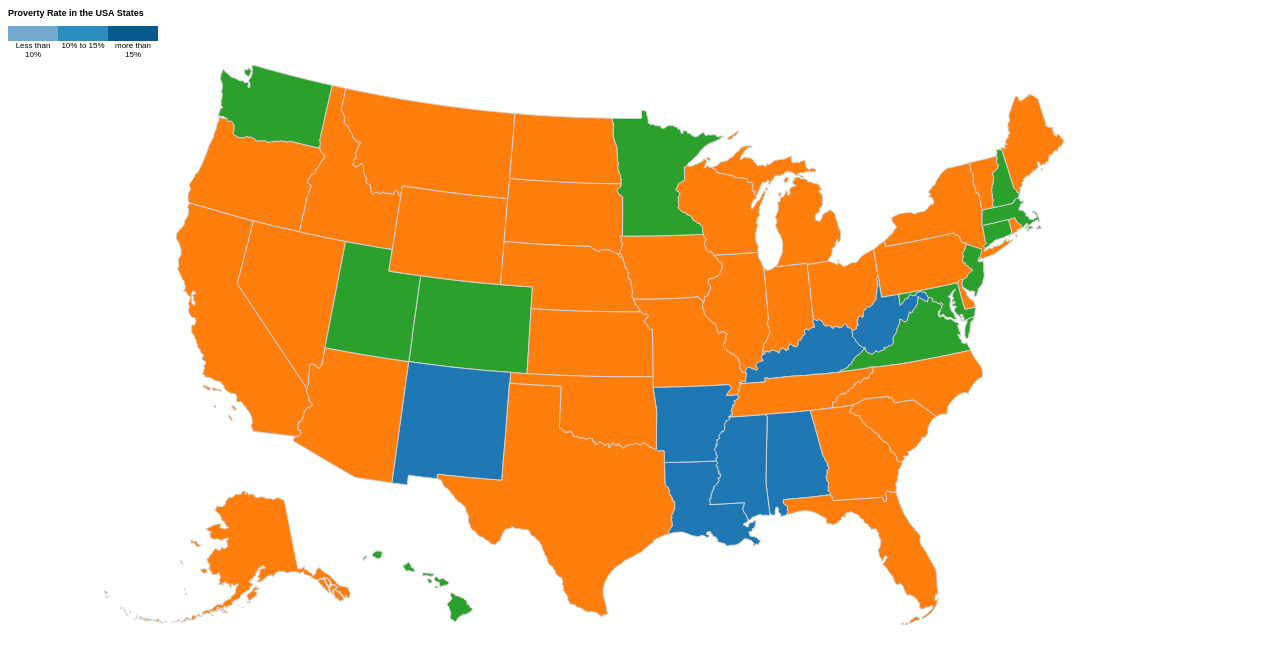
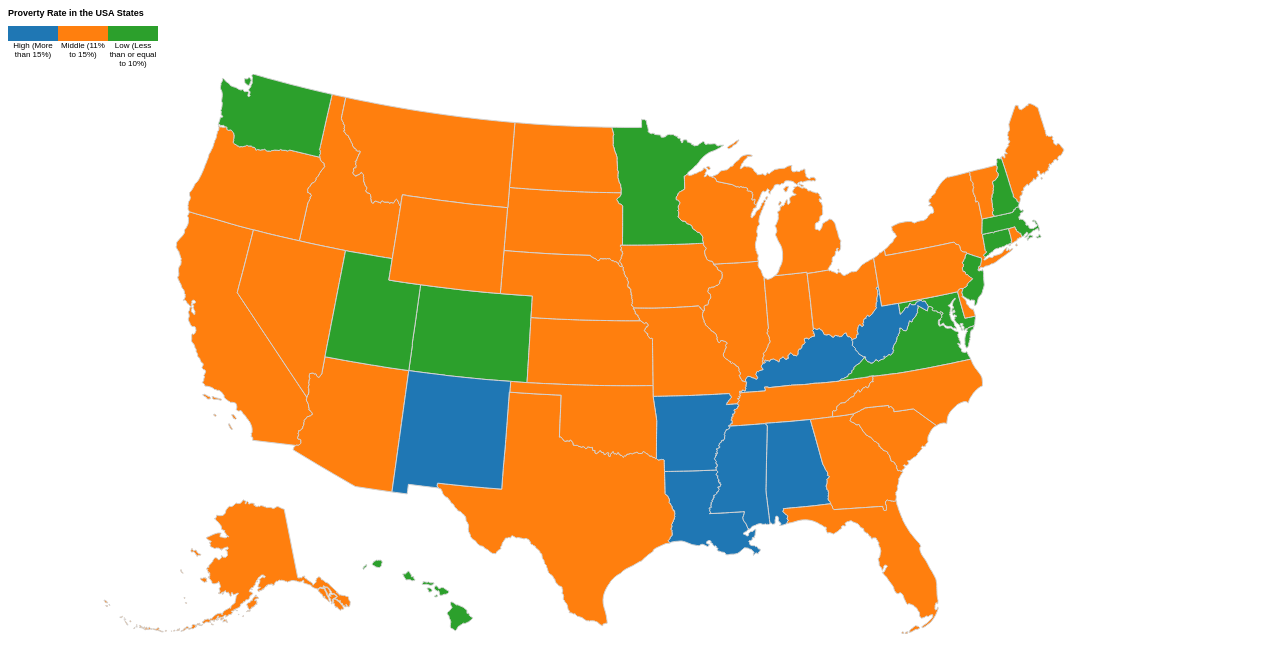
Before and after one commit to afsana25/Advance_Visual_Studio_78000_Final_Project, a plain HTML site: page index4.html in a window 1280 px wide. Drawn offline with Linux system fonts and the light colour scheme.

Commit message:
Code Fixed

```diff
--- a/index4.html
+++ b/index4.html
@@ -12,9 +12,9 @@
     <div class='legend-title'>Proverty Rate in the USA States</div>
     <div class='legend-scale'>
       <ul class='legend-labels'>
-        <li><span style='background:#74A9CF;'></span>Less than 10%</li>
-        <li><span style='background:#2B8CBE;'></span>10% to 15%</li>
-        <li><span style='background:#045A8D;'></span> more than 15%</li>
+        <li><span style='background:#1f77b4;'></span>High (More than 15%)</li>
+        <li><span style='background:#ff7f0e;'></span>Middle (11% to 15%)</li>
+        <li><span style='background:#2ca02c;'></span>Low (Less than or equal to 10%)</li>
 
       </ul>
     </div>
```
